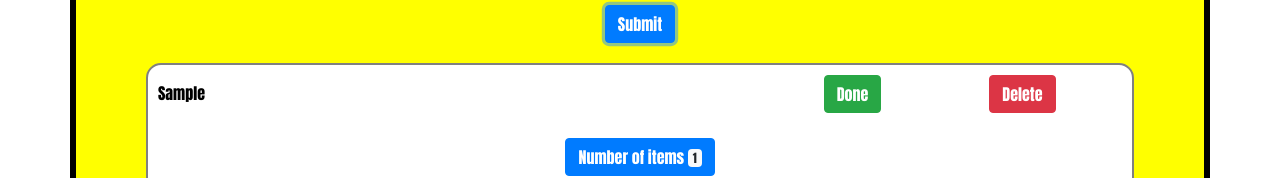
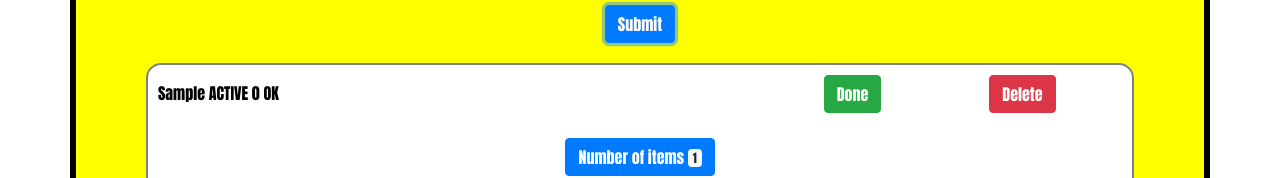
Before and after one commit to simoncobb1966/todo-app-frontend, a React app: page / in a window 1280 px wide. Both pictures are taken after typing "Sample" into the empty fields and a click on the button "Submit". Shown: the part 186-364 px from the top of the page. Built offline with nearby package versions, Linux system fonts and the light colour scheme.

Commit message:
done button v1

```diff
--- a/src/App.js
+++ b/src/App.js
@@ -16,11 +16,17 @@ class App extends Component {
 
   addTask = (taskDescription) => {
     let currentTasks = this.state.tasks
-    currentTasks.push(taskDescription)
+    currentTasks.push({taskText: taskDescription,
+      status: "ACTIVE"})
     this.setState({
       tasks: currentTasks
     })
   }
+
+doneStatus = (key) => {
+  alert ("doneStatus Function")
+
+}
 
   render() {
 
@@ -36,7 +42,9 @@ class App extends Component {
         <div className="mainList">
           {
             this.state.tasks.map(function (item, index) {
-              return <Actualtodolist taskDescription={item} key={index} />
+              return <Actualtodolist keyValue={index} taskDescription={item.taskText} taskStatus={item.status}
+              // doneStatusFunction={this.doneStatus}
+               />
             })
           }
           <Numberoftasks numberOfTasks={this.state.tasks.length} />
--- a/src/components/actualtodolist.js
+++ b/src/components/actualtodolist.js
@@ -1,12 +1,17 @@
 import React, { Component } from 'react';
 
 class Actualtodolist extends Component {
+
+
     render() {
+
         return (
 
             <div className="row">
                 <div className="col-sm-12 col-md-8 todoText">
-                    {this.props.taskDescription}
+                    {
+                        this.props.taskDescription + " " + this.props.taskStatus + " " + this.props.keyValue + " OK"
+                    }
                 </div>
 
                 <div className="col-sm-6 col-md-2">
```
